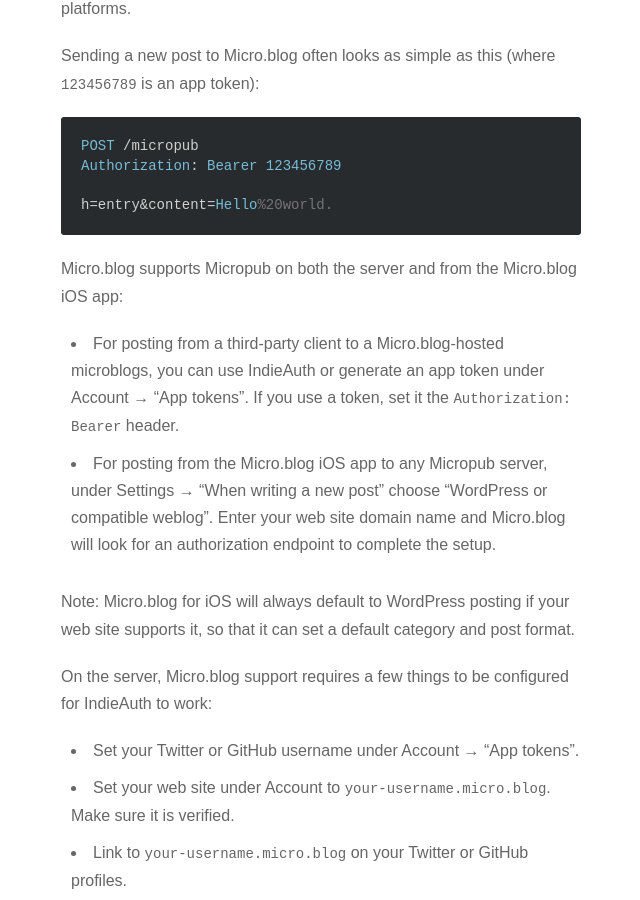
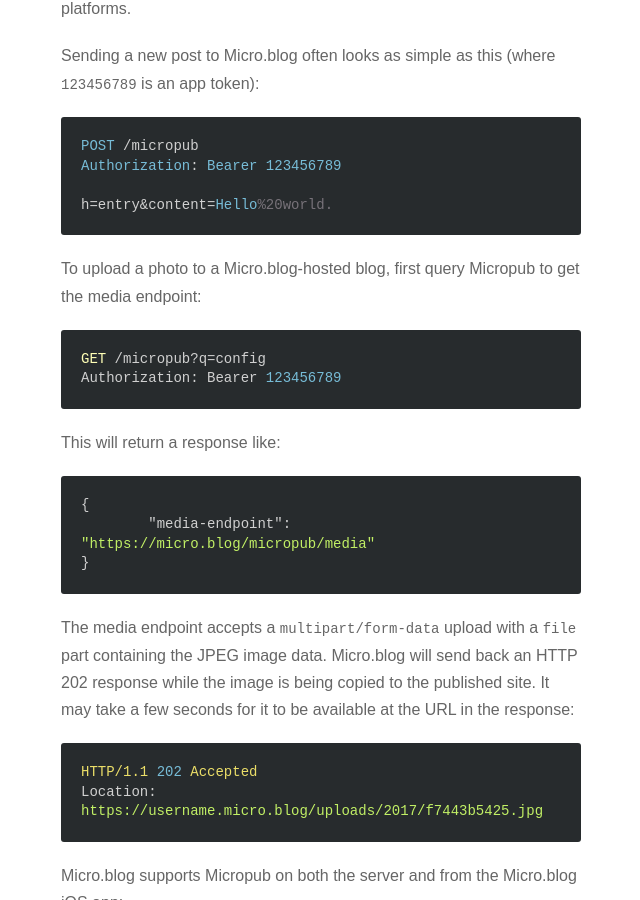
Before and after one commit to microdotblog/help.micro.blog, a Jekyll site: the page built from _posts/2017-02-14-api-posting.markdown, in a window 1280 px wide and 900 px high, scrolled down 280 px. Shown: the whole window, without its empty margins (319-959 px from the left). Built offline with Jekyll 4.4.1, drawn with Linux system fonts in a browser that asks for light colours; nearby versions of some CDN libraries.

Commit message:
Updated docs for JSON Feed, expanded Micropub examples.

````diff
--- a/_posts/2017-02-14-api-feeds.markdown
+++ b/_posts/2017-02-14-api-feeds.markdown
@@ -11,7 +11,7 @@
 * `https://micro.blog/feeds/username.xml` — Friends' posts for what the specified user sees in their timeline.
 * `https://username.micro.blog/feed.xml` — Posts for the published microblog.
 
-**JSON versions** are available at these URLs:
+**JSON versions** in [JSON Feed](https://jsonfeed.org/) format are available at these URLs:
 
 * `https://micro.blog/feeds/username.json` — Friends' posts for what the specified user sees in their timeline.
 * `https://username.micro.blog/feed.json` — Posts for the published microblog.
--- a/_posts/2017-02-14-api-posting.markdown
+++ b/_posts/2017-02-14-api-posting.markdown
@@ -13,6 +13,28 @@
 Authorization: Bearer 123456789
 
 h=entry&content=Hello%20world.
+```
+
+To upload a photo to a Micro.blog-hosted blog, first query Micropub to get the media endpoint:
+
+```
+GET /micropub?q=config
+Authorization: Bearer 123456789
+```
+
+This will return a response like:
+
+```
+{
+	"media-endpoint": "https://micro.blog/micropub/media"
+}
+```
+
+The media endpoint accepts a `multipart/form-data` upload with a `file` part containing the JPEG image data. Micro.blog will send back an HTTP 202 response while the image is being copied to the published site. It may take a few seconds for it to be available at the URL in the response:
+
+```
+HTTP/1.1 202 Accepted
+Location: https://username.micro.blog/uploads/2017/f7443b5425.jpg
 ```
 
 Micro.blog supports Micropub on both the server and from the Micro.blog iOS app:
````
Also changed, not shown: _posts/2017-02-14-api-json.markdown (+4 -5 lines).
